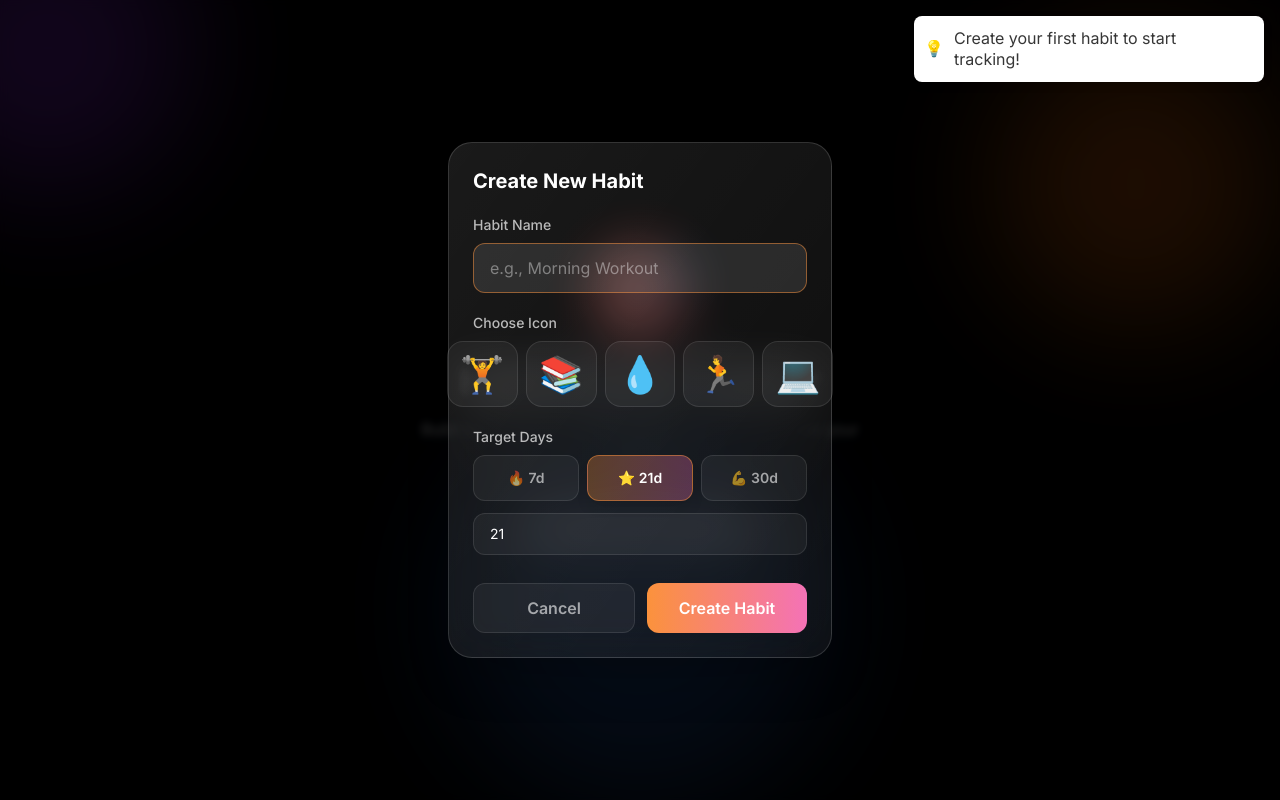
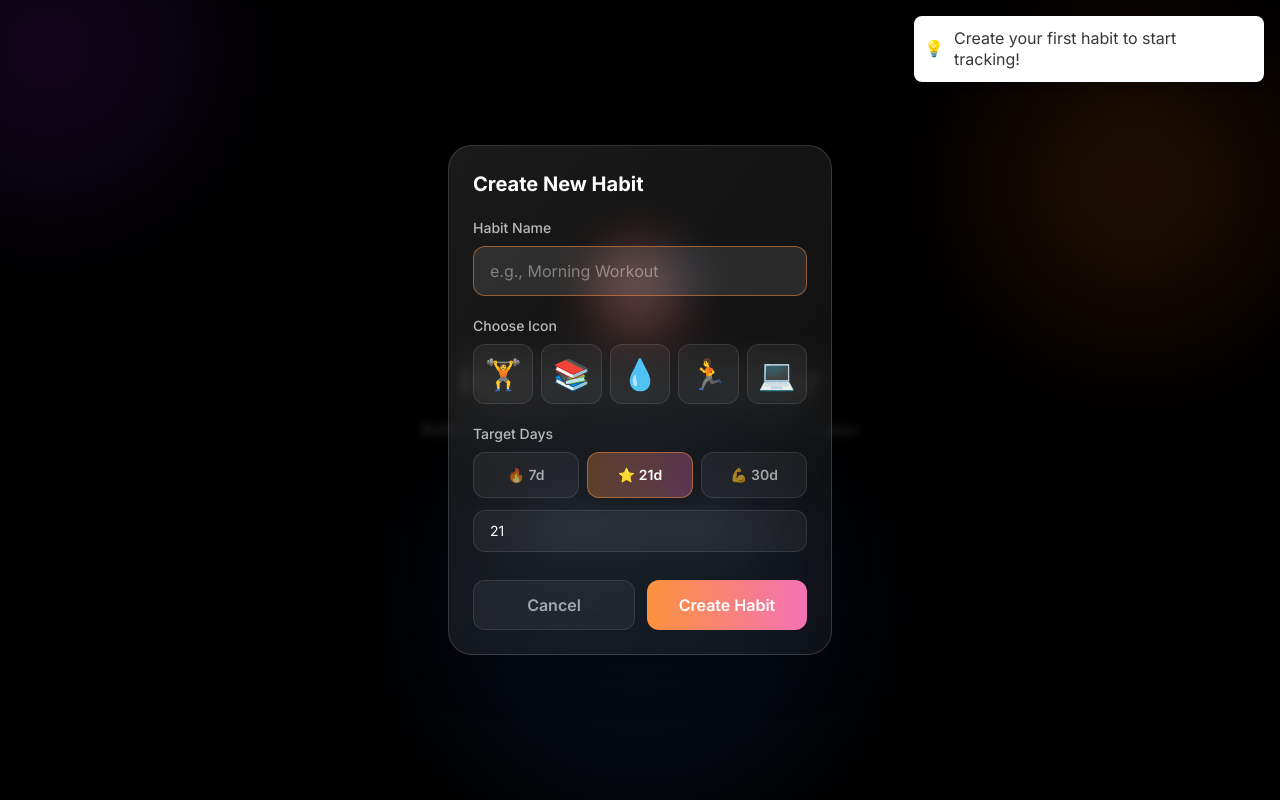
Before and after one commit to bhanu75/Habit-Streak-Tracker, a Next.js app: page / in a window 1280 px wide. Both pictures are taken after a click on the button "Create Your First Habit". Built offline with nearby package versions, Linux system fonts and the light colour scheme.

Commit message:
Update CreateHabitModal.tsx

```diff
--- a/src/components/CreateHabitModal.tsx
+++ b/src/components/CreateHabitModal.tsx
@@ -75,16 +75,16 @@ export default function CreateHabitModal({ isOpen, onClose }: Props) {
                   <label className="block text-sm font-medium mb-2 text-white/70">
                     Choose Icon
                   </label>
-                  <div className="flex gap-2 justify-center">
+                  <div className="grid grid-cols-5 gap-2">
                     {EMOJI_OPTIONS.map((e) => (
                       <button
                         key={e}
                         type="button"
                         onClick={() => setEmoji(e)}
                         className={[
-                          "text-4xl p-3 rounded-2xl transition-all border",
+                          "text-3xl p-2.5 rounded-xl transition-all border aspect-square flex items-center justify-center",
                           emoji === e
-                            ? "bg-orange-400/30 border-orange-400/50 scale-110 shadow-lg shadow-orange-400/20"
+                            ? "bg-orange-400/30 border-orange-400/50 scale-105 shadow-lg shadow-orange-400/20"
                             : "bg-white/5 border-white/10 hover:bg-white/10 hover:scale-105",
                         ].join(" ")}
                       >
```
